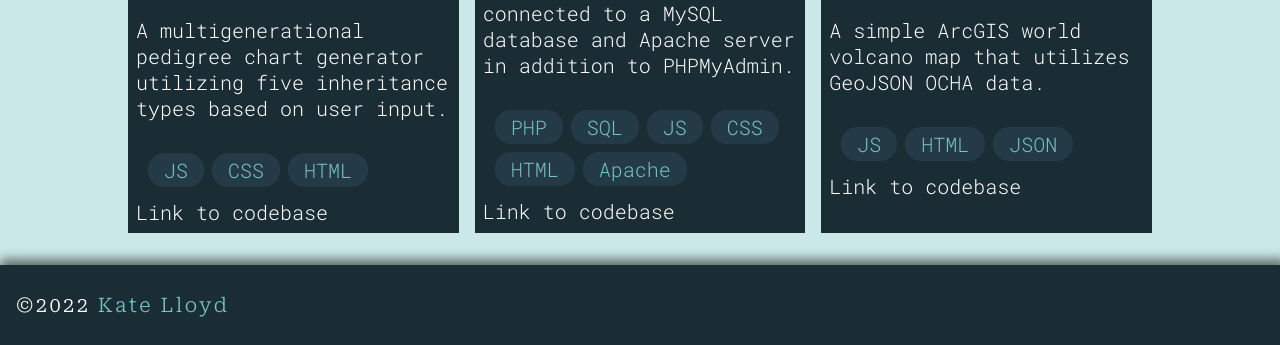
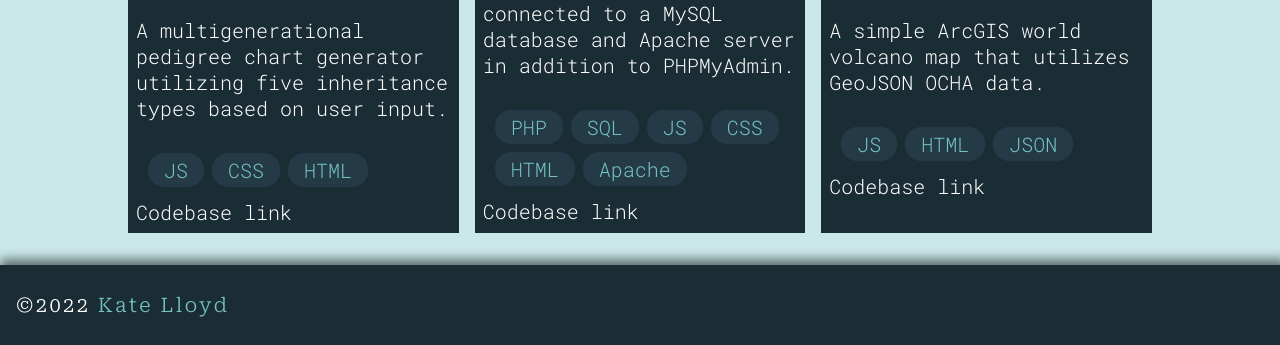
Before and after one commit to katerlloyd/portfolio, a plain HTML site: page index.html in a window 1280 px wide. Shown: the part 768-1113 px from the top of the page. Drawn offline with Linux system fonts and the light colour scheme.

Commit message:
Update index.html

```diff
--- a/index.html
+++ b/index.html
@@ -42,7 +42,7 @@
               <p class="lang">HTML</p>
             </div>
             <a href="https://github.com/katerlloyd/pedigree_generator"
-              >Link to codebase</a
+              >Codebase link</a
             >
           </div>
           <div class="card">
@@ -60,7 +60,7 @@
               <p class="lang">Apache</p>
             </div>
             <a href="https://github.com/katerlloyd/phpmotors"
-              >Link to codebase</a
+              >Codebase link</a
             >
           </div>
           <div class="card">
@@ -75,7 +75,7 @@
               <p class="lang">JSON</p>
             </div>
             <a href="https://github.com/katerlloyd/GIS_mapping"
-              >Link to codebase</a
+              >Codebase link</a
             >
           </div>
         </div>
```
